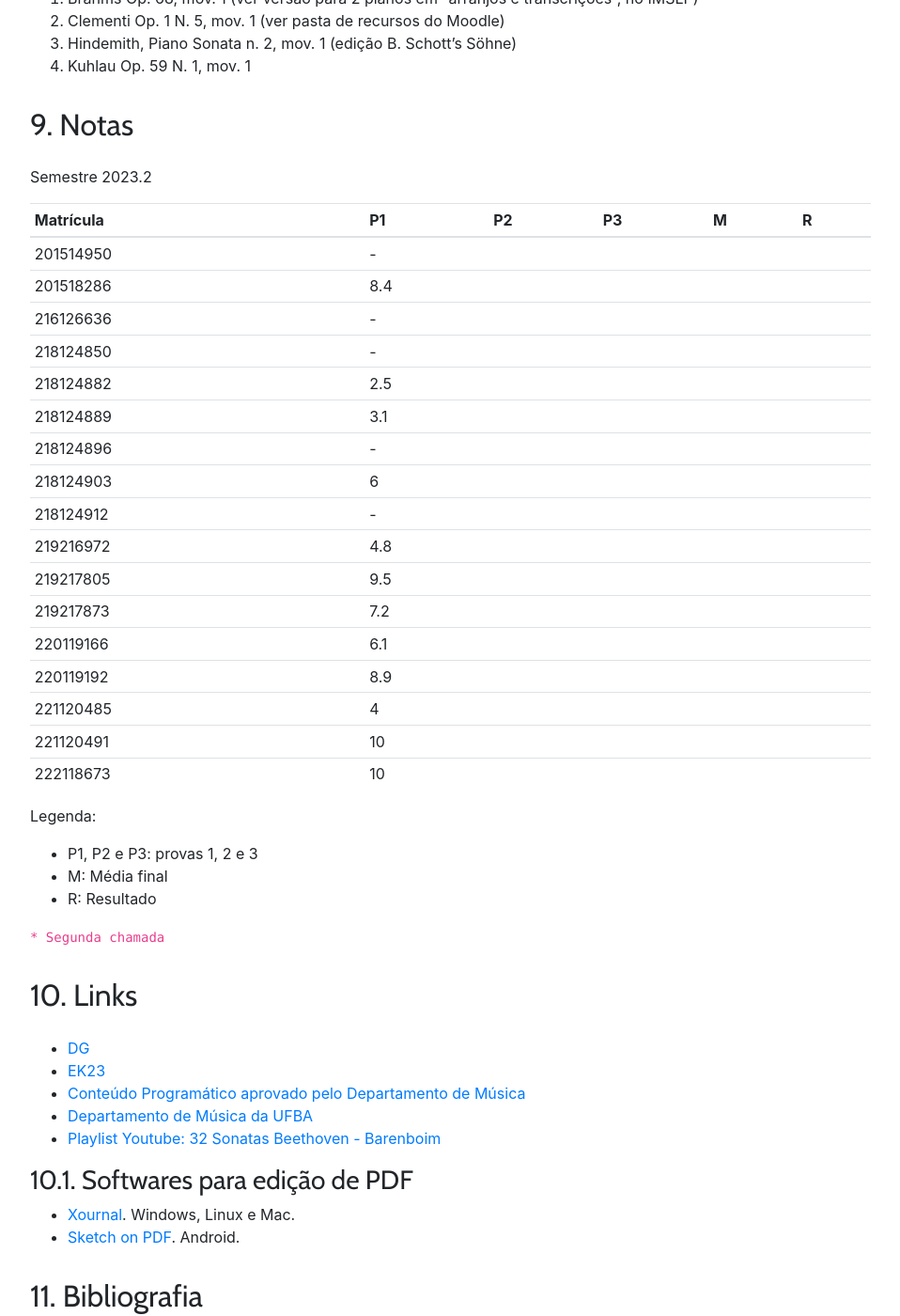
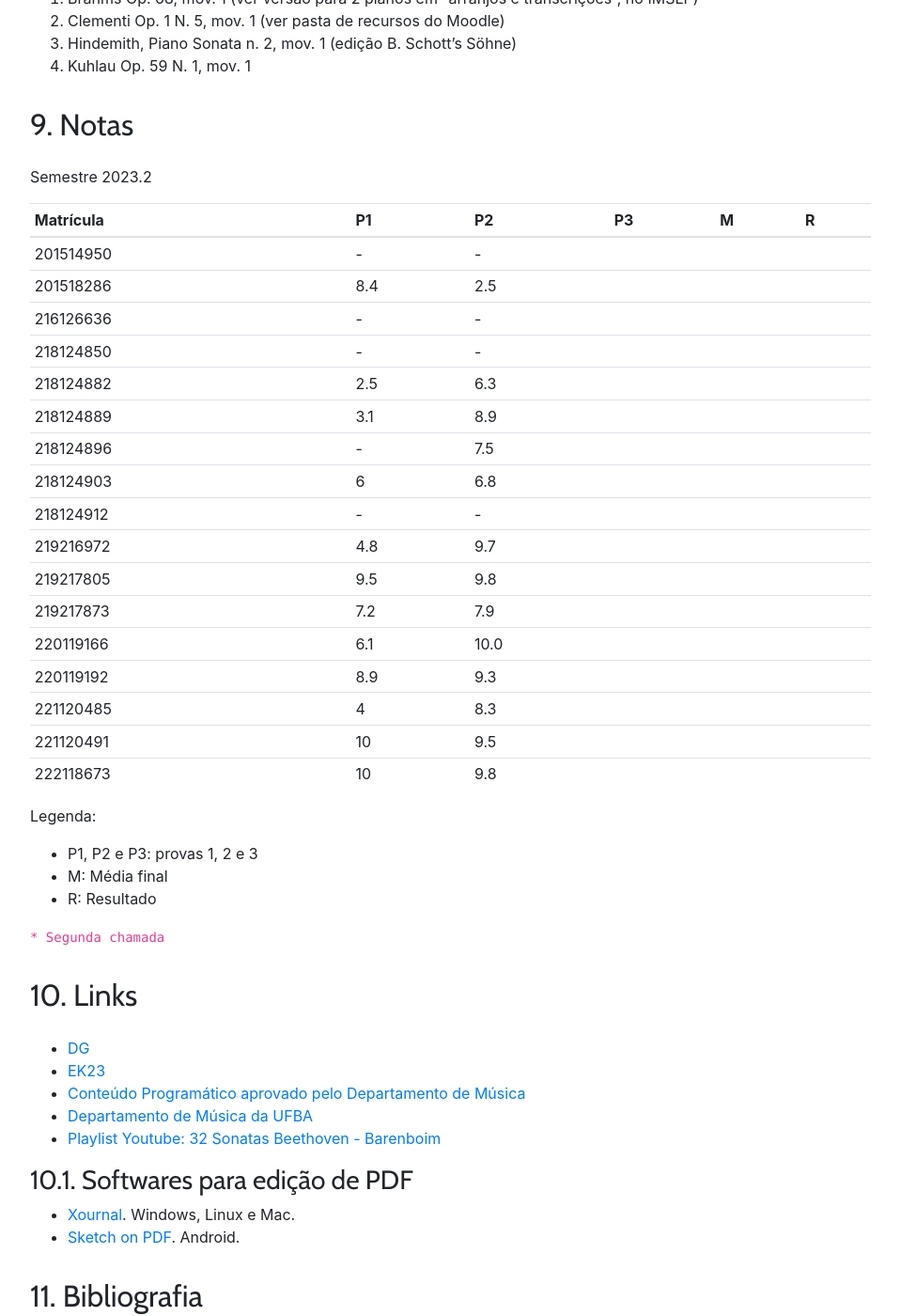
Before and after one commit to kroger/genosmus, a Jekyll site: the page built from _marcos/musa72.md, in a window 1280 px wide and 1400 px high, scrolled down 4938 px. Shown: the whole window at 94% size, without its empty margins (68-1026 px from the left). Built offline with Jekyll 4.4.1, drawn with Linux system fonts in a browser that asks for light colours; nearby versions of some CDN libraries; the table of contents is made by our own code.

Commit message:
Registra notas prova 2

```diff
--- a/_marcos/musa72.md
+++ b/_marcos/musa72.md
@@ -192,25 +192,25 @@
 
 Semestre 2023.2
 
-| Matrícula | P1  | P2  | P3  | M   | R   |
-| --------- | --- | --- | --- | --- | --- |
-| 201514950 | -   |     |     |     |     |
-| 201518286 | 8.4 |     |     |     |     |
-| 216126636 | -   |     |     |     |     |
-| 218124850 | -   |     |     |     |     |
-| 218124882 | 2.5 |     |     |     |     |
-| 218124889 | 3.1 |     |     |     |     |
-| 218124896 | -   |     |     |     |     |
-| 218124903 | 6   |     |     |     |     |
-| 218124912 | -   |     |     |     |     |
-| 219216972 | 4.8 |     |     |     |     |
-| 219217805 | 9.5 |     |     |     |     |
-| 219217873 | 7.2 |     |     |     |     |
-| 220119166 | 6.1 |     |     |     |     |
-| 220119192 | 8.9 |     |     |     |     |
-| 221120485 | 4   |     |     |     |     |
-| 221120491 | 10  |     |     |     |     |
-| 222118673 | 10  |     |     |     |     |
+| Matrícula | P1  | P2   | P3  | M   | R   |
+| --------- | --- | ---- | --- | --- | --- |
+| 201514950 | -   | -    |     |     |     |
+| 201518286 | 8.4 | 2.5  |     |     |     |
+| 216126636 | -   | -    |     |     |     |
+| 218124850 | -   | -    |     |     |     |
+| 218124882 | 2.5 | 6.3  |     |     |     |
+| 218124889 | 3.1 | 8.9  |     |     |     |
+| 218124896 | -   | 7.5  |     |     |     |
+| 218124903 | 6   | 6.8  |     |     |     |
+| 218124912 | -   | -    |     |     |     |
+| 219216972 | 4.8 | 9.7  |     |     |     |
+| 219217805 | 9.5 | 9.8  |     |     |     |
+| 219217873 | 7.2 | 7.9  |     |     |     |
+| 220119166 | 6.1 | 10.0 |     |     |     |
+| 220119192 | 8.9 | 9.3  |     |     |     |
+| 221120485 | 4   | 8.3  |     |     |     |
+| 221120491 | 10  | 9.5  |     |     |     |
+| 222118673 | 10  | 9.8  |     |     |     |
 {: .table .table-sm}
 
 Legenda:
```
Also changed, not shown: _marcos/musa70.md (+16 -16 lines).
